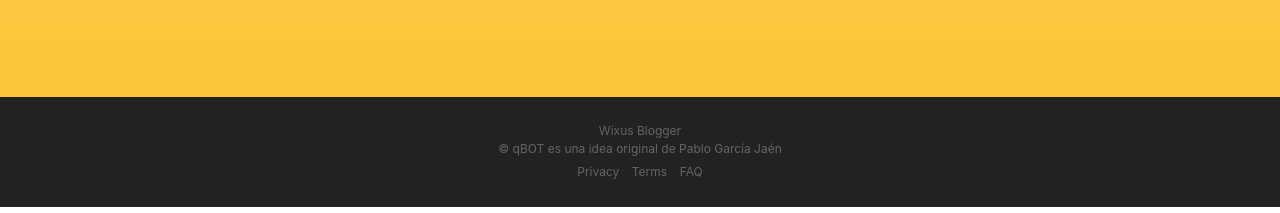
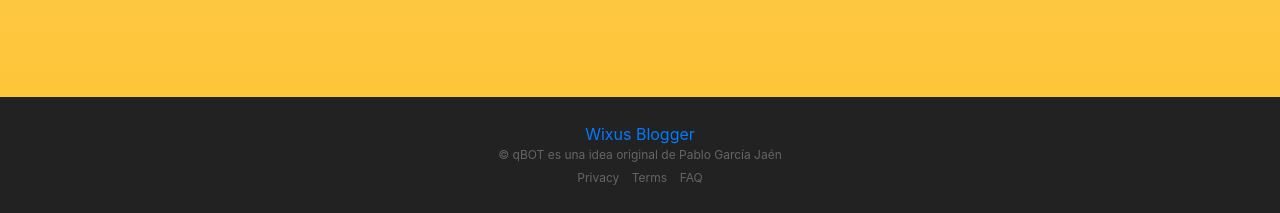
Before and after one commit to PabloGarciaJaen/pablogj2000.github.io, a website with bundled scripts: page index.html in a window 1280 px wide. Shown: the part 3847-4060 px from the top of the page. Built offline with nearby package versions, Linux system fonts and the light colour scheme; a web font is replaced by a local one.

Commit message:
Update index.html

```diff
--- a/index.html
+++ b/index.html
@@ -194,7 +194,7 @@
 
     <footer>
       <div class="container">
-        <p href="http://aquí-la-pagina.com">Wixus Blogger</p>
+        <a href="http://aquí-la-pagina.com">Wixus Blogger</a>
         <p>&copy; qBOT es una idea original de Pablo García Jaén</p>
         <ul class="list-inline">
           <li class="list-inline-item">
```
